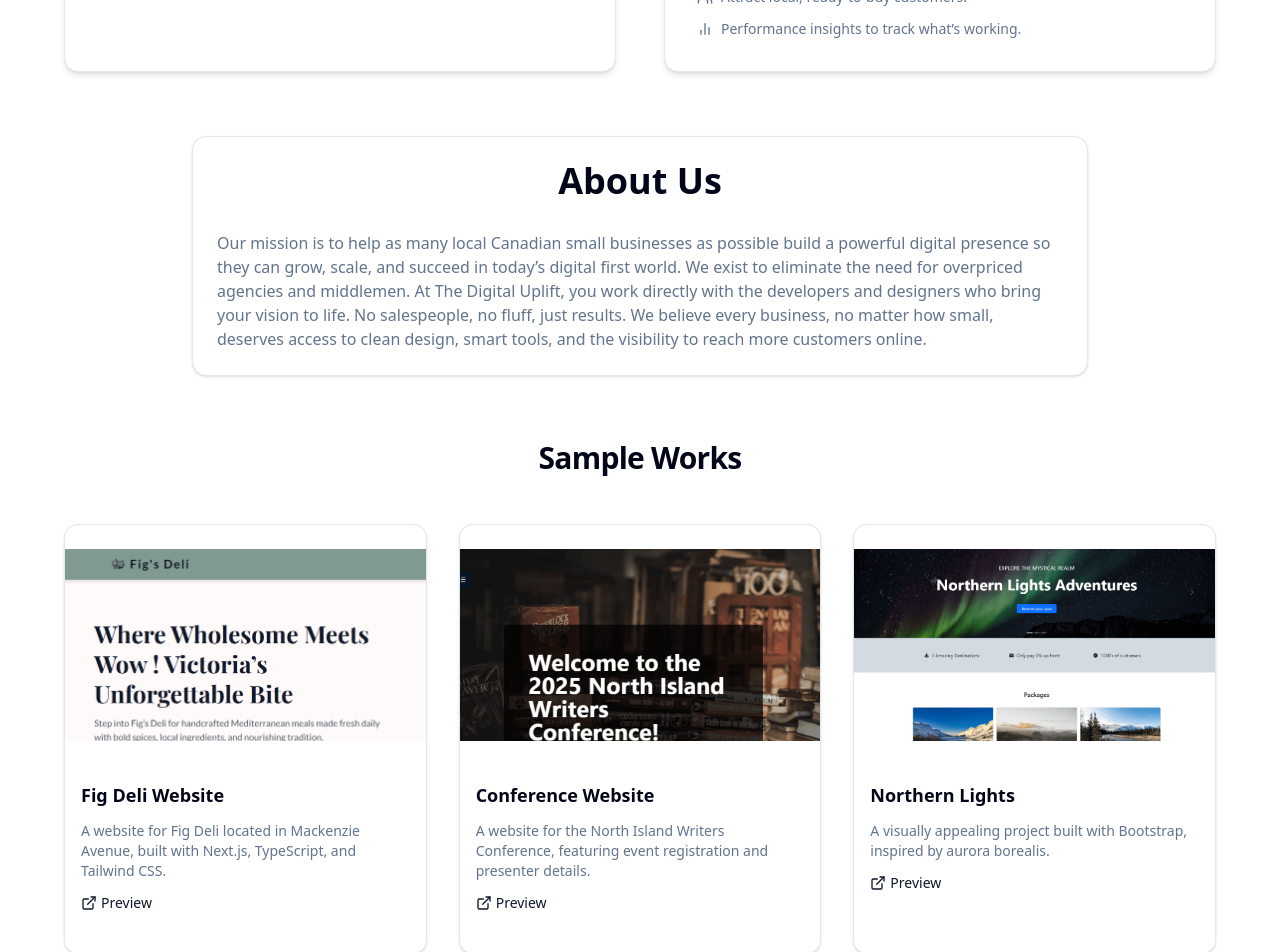
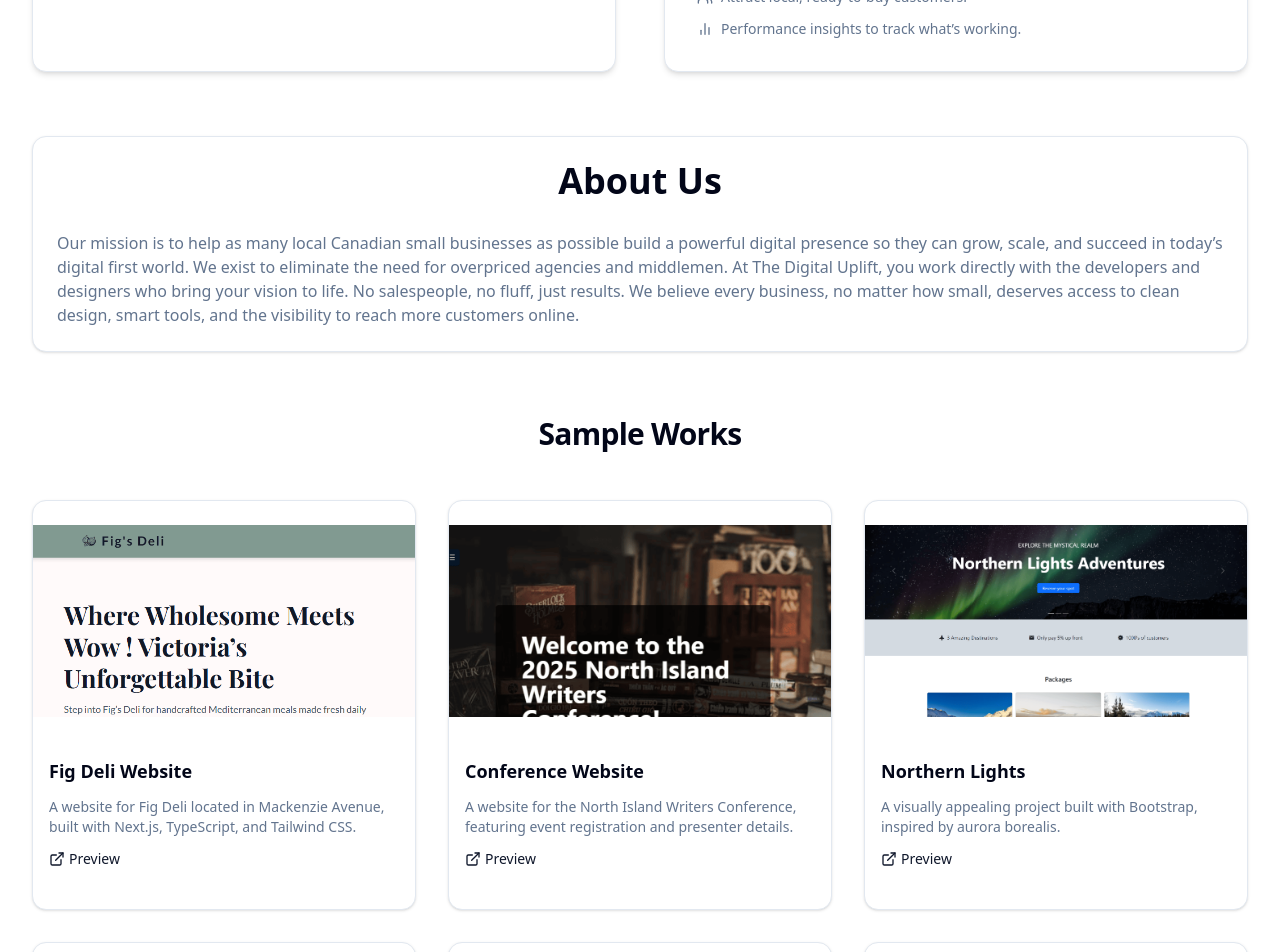
Before and after one commit to abhiram-shaji/the-digital-uplift, a Next.js app: page / in a window 1280 px wide. Shown: the part 1620-2572 px from the top of the page. Built offline with nearby package versions, Linux system fonts and the light colour scheme.

Commit message:
fix : unaligned layout

```diff
--- a/src/components/sections/AboutSection.tsx
+++ b/src/components/sections/AboutSection.tsx
@@ -2,8 +2,8 @@ import { Card, CardHeader, CardTitle, CardContent } from "@/components/ui/card";
 
 export default function AboutSection() {
   return (
-    <section id="about" className="px-6 md:px-12 bg-background">
-      <div className="max-w-4xl mx-auto text-center space-y-12">
+    <section id="about" className="bg-background">
+      <div className="mx-auto text-center space-y-12">
 
 
 
--- a/src/components/sections/SampleWorksSection.tsx
+++ b/src/components/sections/SampleWorksSection.tsx
@@ -8,7 +8,7 @@ import { sampleworks } from "@/lib/data/sampleworks";
 export default function SampleWorksSection() {
   return (
     <section id="works" className="py-16">
-      <div className="container mx-auto px-4 sm:px-6 lg:px-8 space-y-12">
+      <div className="container space-y-12">
         <div className="text-center">
           <h2 className="text-3xl font-bold tracking-tight">
             Sample Works
--- a/src/components/sections/ServicesSection.tsx
+++ b/src/components/sections/ServicesSection.tsx
@@ -8,7 +8,7 @@ import GoogleAdsCard from "@/components/sections/packagecards/GoogleAdsCard";
 export default function ServicesSection() {
   return (
     <section id="services" className="py-16">
-      <div className="container mx-auto px-4 sm:px-6 lg:px-8 space-y-12">
+      <div className="container space-y-12">
         <div className="text-center">
           <h2 className="text-3xl font-bold tracking-tight">
             Our Packages{" "}
```
